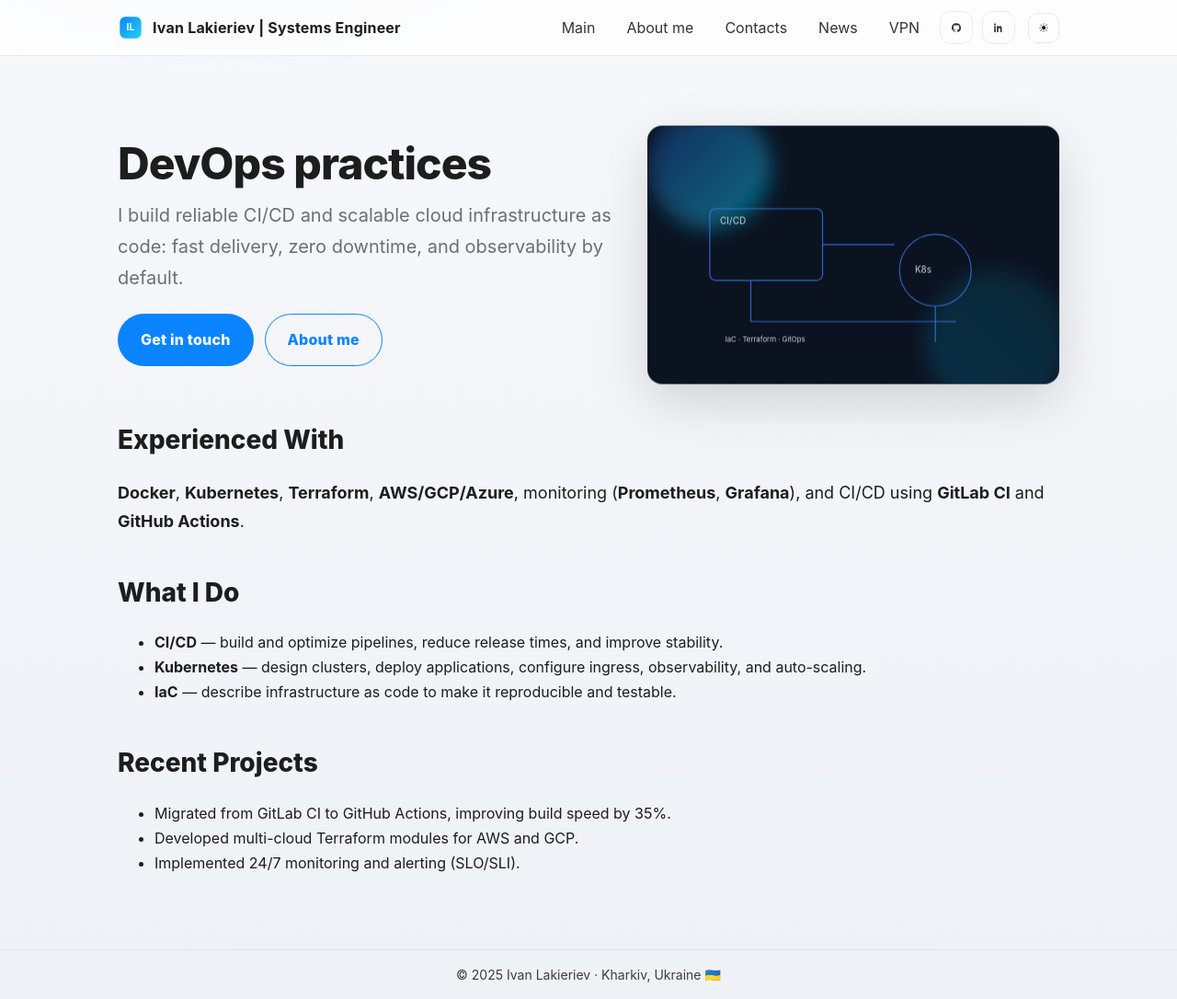
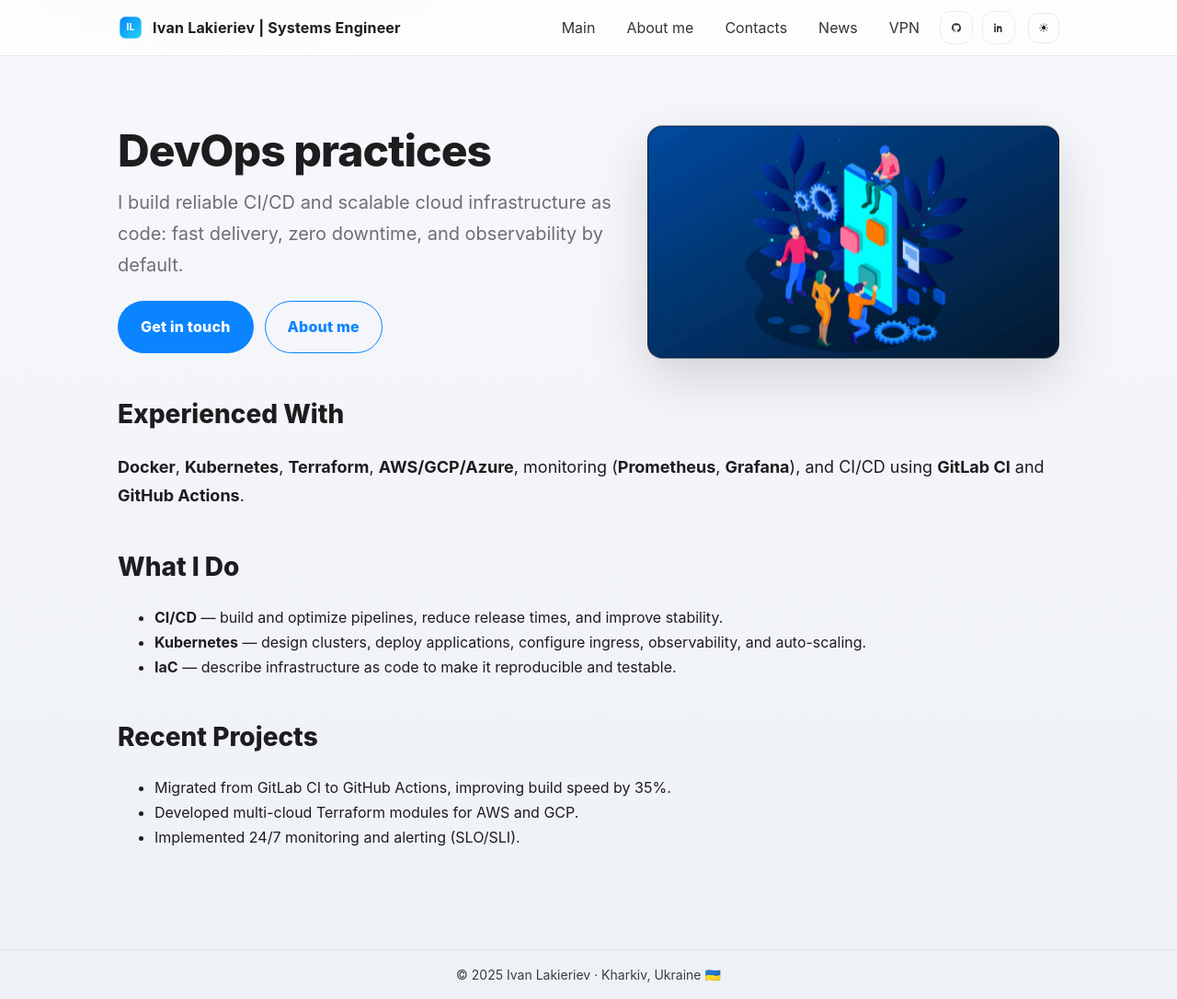
Before and after one commit to lkrv69/One-Page, a Jekyll site: the page built from index.md, in a window 1280 px wide and 1086 px high. Shown: the whole window at 92% size. Built offline with Jekyll 4.4.1, drawn with Linux system fonts in a browser that asks for light colours.

Commit message:
Update index.md

```diff
--- a/index.md
+++ b/index.md
@@ -13,7 +13,7 @@
       <a class="btn secondary" href="/about/">About me</a>
     </div>
   </div>
-  <img class="hero-ill" src="/assets/img/hero-devops.svg" alt="DevOps illustration">
+  <img class="hero-ill" src="/assets/img/devops.webp" alt="DevOps illustration">
 </div>
 
 ## Experienced With
```
